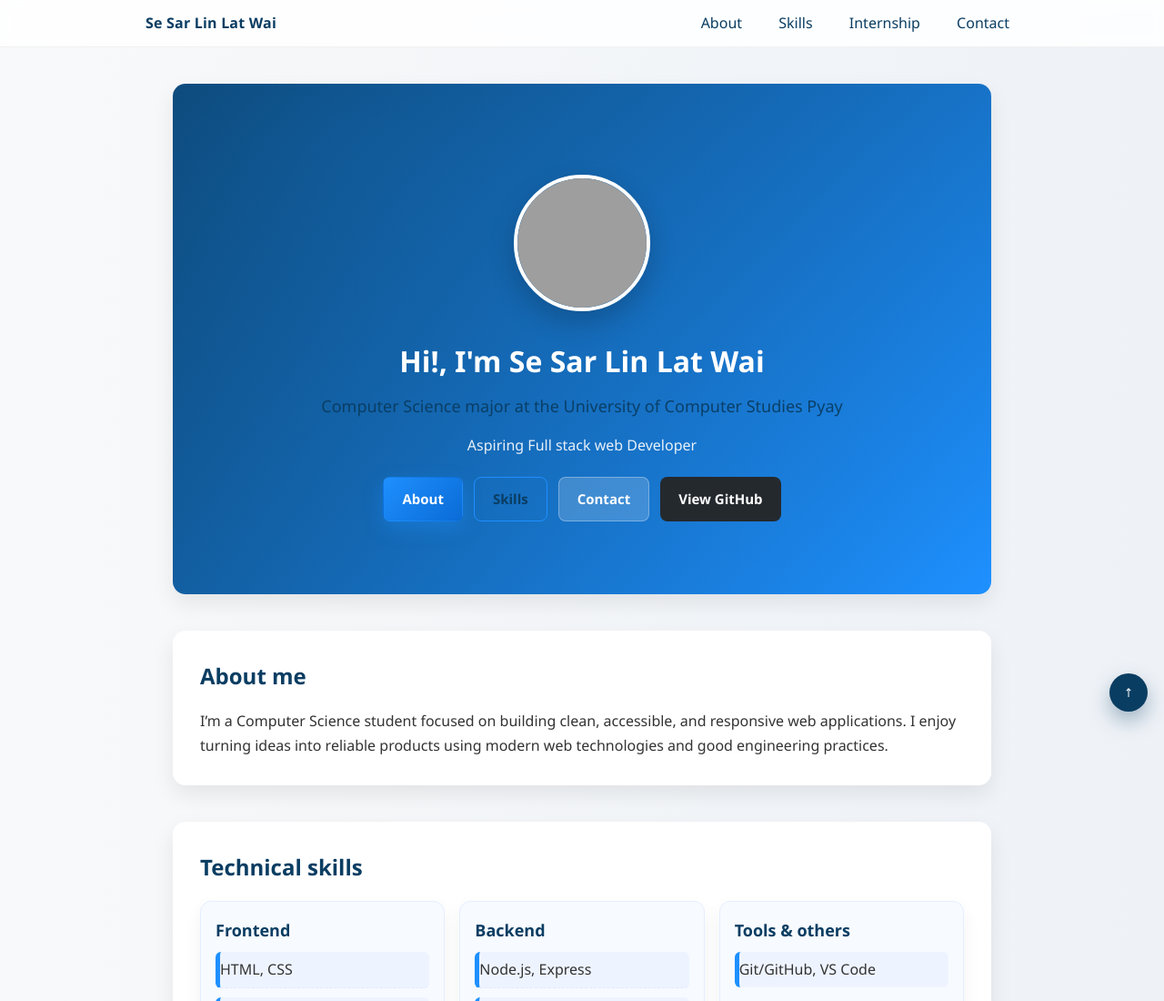
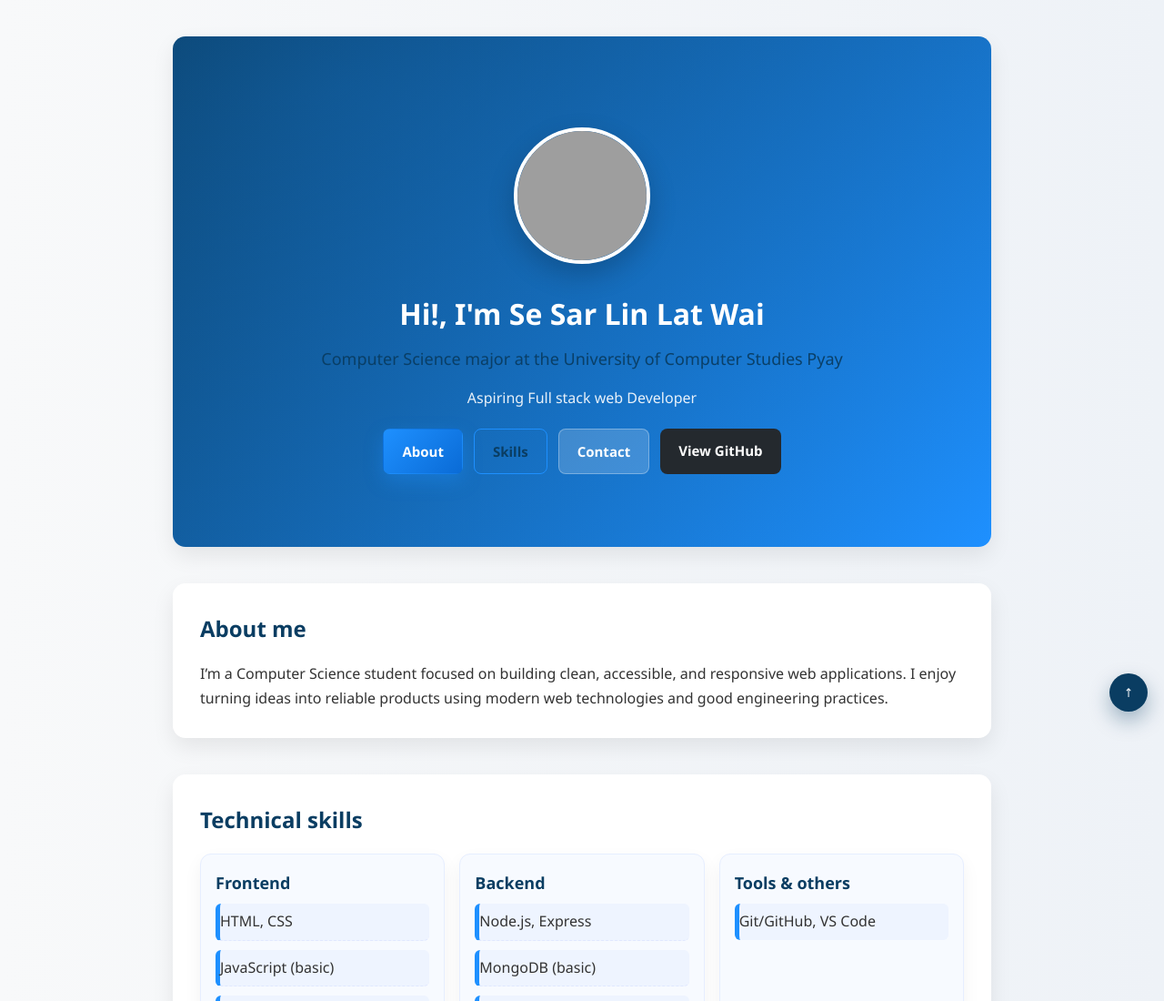
Before and after one commit to Sesar5899/Se-Sar-Lin-Lat-Wai-Portfolio, a plain HTML site: page index.html in a window 1280 px wide. Shown: the top 1100 px of the page at 91% size. Drawn offline with Linux system fonts and the light colour scheme; grey boxes are pictures that could not be loaded.

Commit message:
Update index.html

```diff
--- a/index.html
+++ b/index.html
@@ -3,24 +3,13 @@
 
 <head>
     <meta charset="UTF-8">
-    <title>Internship Portfolio</title>
+    <title> Portfolio</title>
     <link rel="stylesheet" href="style.css">
 </head>
 
 <body>
 
-    <!-- Sticky Navigation -->
-    <header class="nav">
-        <div class="nav-inner">
-            <a href="#" class="logo">Se Sar Lin Lat Wai</a>
-            <nav class="nav-links">
-                <a href="#about">About</a>
-                <a href="#skills">Skills</a>
-                <a href="#internship">Internship</a>
-                <a href="#contact">Contact</a>
-            </nav>
-        </div>
-    </header>
+
 
     <!-- HERO SECTION -->
     <section class="hero">
```
